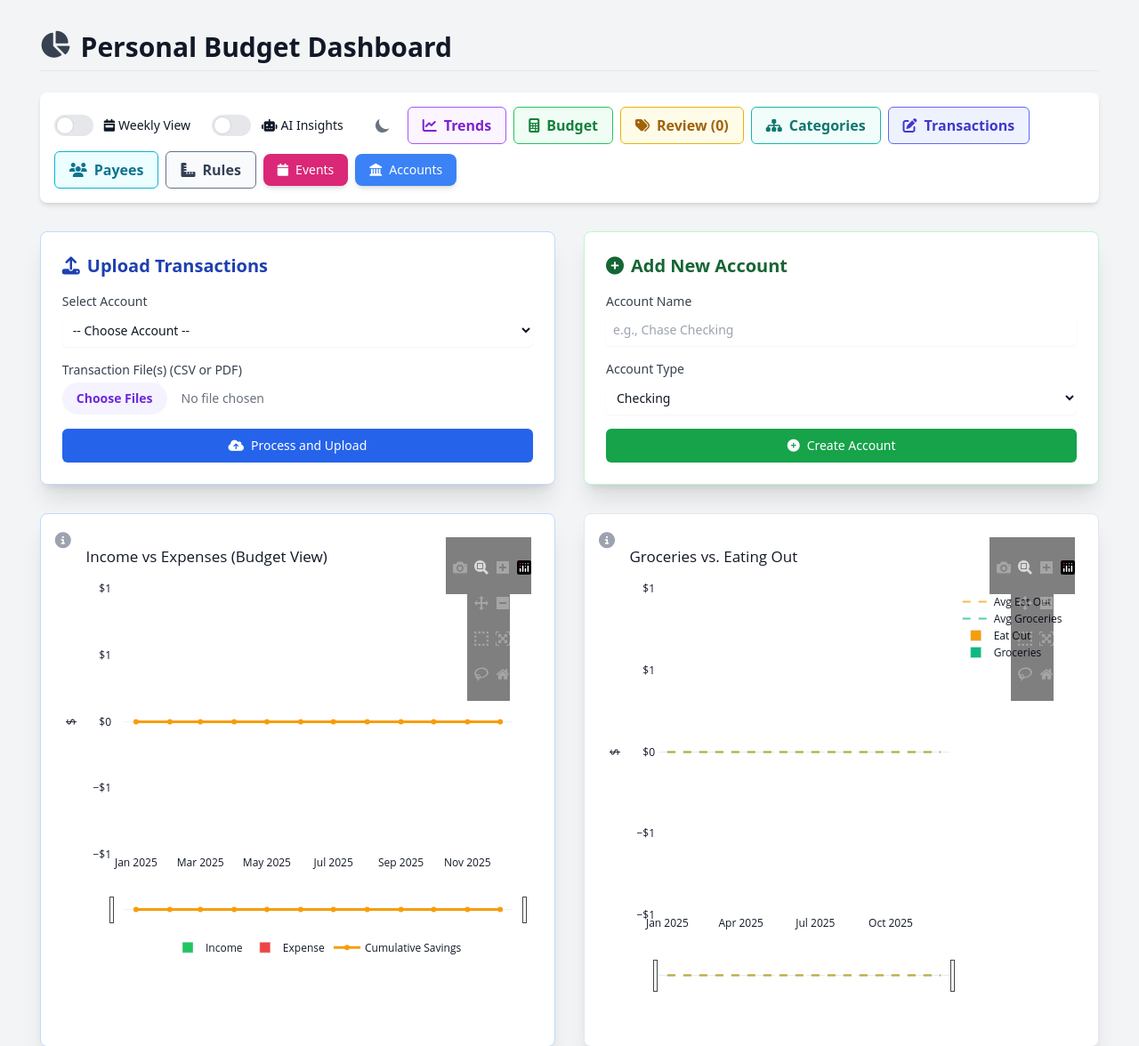
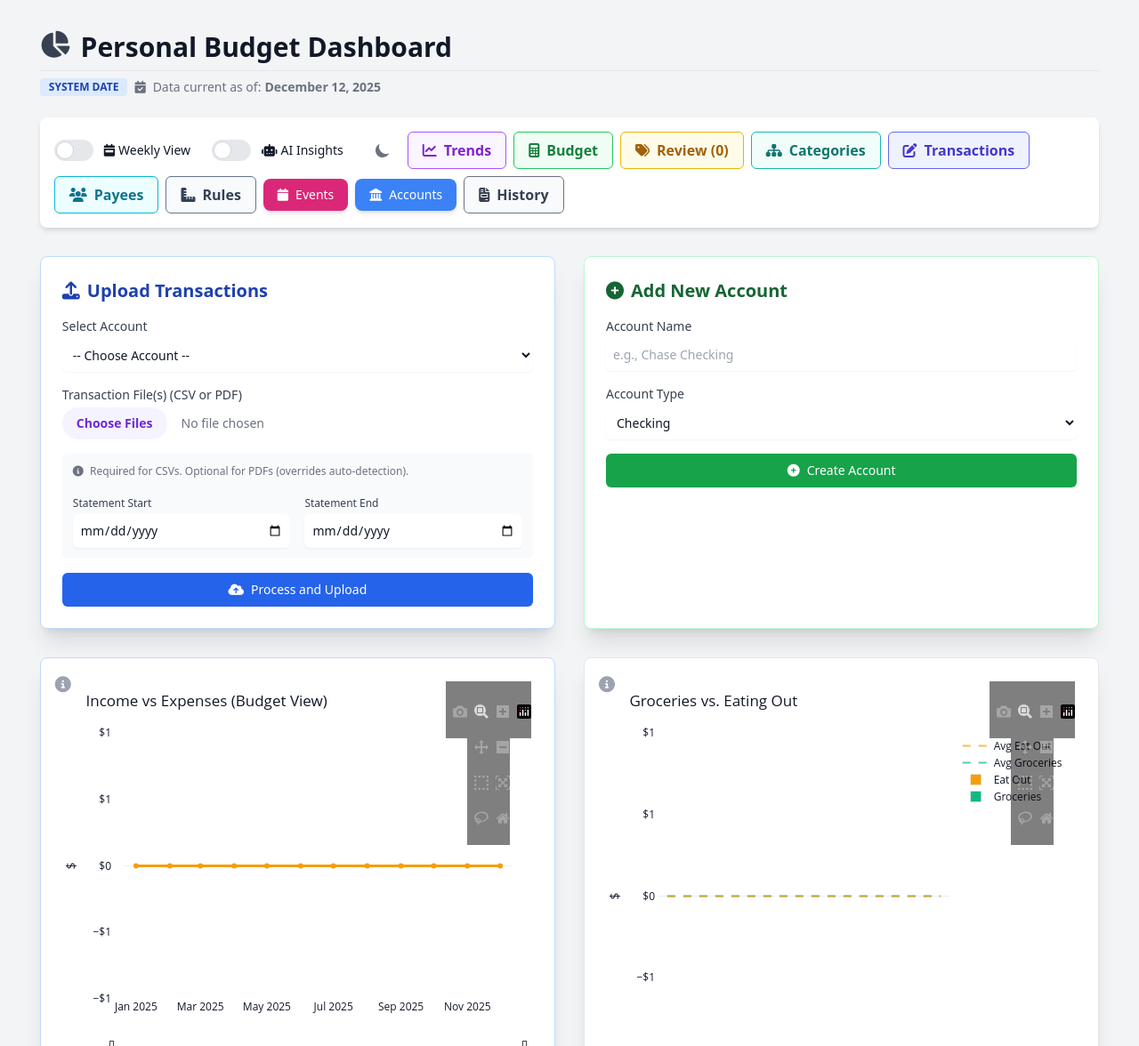
Before and after one commit to Beornin/moneyTracker, a Flask app: page / in a window 1280 px wide. Shown: the top 1176 px of the page at 89% size. Run offline with Flask 3, Linux system fonts and the light colour scheme; data comes from the database, SQL or seed files in the repository; data that the repository does not hold is empty; some libraries are stand-ins or nearby versions.

Commit message:
changes to show the max date of all types of data in the system. makes sure if you have dec11 of checking but nov11 of creditcard, we only show data up to nov11

```diff
--- a/app.py
+++ b/app.py
@@ -65,8 +65,10 @@ class StatementRecord(db.Model, TimestampMixin):
     """Tracks uploaded PDF statement periods to prevent duplicates."""
     id = db.Column(db.Integer, primary_key=True)
     account_id = db.Column(db.Integer, db.ForeignKey('account.id'), nullable=False)
-    start_date = db.Column(db.Date, nullable=False)
+    start_date = db.Column(db.Date, nullable=False, index=True)
     end_date = db.Column(db.Date, nullable=False)
+
+    account = db.relationship('Account', backref='statement_records', lazy=True)
 
     __table_args__ = (
         db.UniqueConstraint('account_id', 'start_date', 'end_date', name='_statement_period_uc'),
@@ -442,11 +444,41 @@ def get_monthly_summary_direct(month_offset):
 
 class DashboardService:
     def __init__(self, view_mode='monthly'):
-        self.today = date.today()
         self.view_mode = view_mode
 
-        # Calculate start date based on configuration
-        # For weekly view, we ensure we cover roughly the same time span
+        # 1. Determine Core Anchor Date
+        # Logic: Find the max date available for EACH core account type separately.
+        # Then take the MINIMUM of those dates.
+        # Example: Checking has Dec 11, CC has Nov 11 -> We use Nov 11.
+        # This prevents the dashboard from showing a month where one major account is missing data.
+
+        core_types = ['checking', 'savings', 'credit_card']
+
+        # Get the max statement date for each account type present in the database
+        type_max_dates = db.session.query(func.max(StatementRecord.end_date))\
+            .join(Account)\
+            .filter(Account.account_type.in_(core_types))\
+            .group_by(Account.account_type)\
+            .all()
+
+        # type_max_dates returns a list of tuples like [(date(2025,11,11),), (date(2025,12,11),)]
+        valid_dates = [d[0] for d in type_max_dates if d[0] is not None]
+
+        if valid_dates:
+            # We take the MIN of the MAXs
+            self.today = min(valid_dates)
+        else:
+            # Fallback if no statements exist at all
+            self.today = date.today()
+
+        # 2. Determine HSA Anchor Date (Independent of Core)
+        hsa_max_date = db.session.query(func.max(StatementRecord.end_date))\
+            .join(Account)\
+            .filter(Account.account_type == 'hsa').scalar()
+
+        self.hsa_today = hsa_max_date if hsa_max_date else date.today()
+
+        # Calculate start date based on configuration (using Core date)
         months_back = max(24, DASHBOARD_MONTH_SPAN + 6)
 
         y_hist, m_hist = self.today.year, self.today.month - months_back
@@ -456,7 +488,6 @@ class DashboardService:
 
         self.fetch_start_date = date(y_hist, m_hist, 1)
 
-        # ... [Keep existing transaction fetching logic unchanged] ...
         # Fetch ALL transactions first
         all_txs = Transaction.query.options(
             joinedload(Transaction.category),
@@ -483,7 +514,6 @@ class DashboardService:
         tick_fmt = '%b %Y' if self.view_mode == 'monthly' else '%b %d'
         self.xaxis_date = dict(rangeslider=dict(visible=True), type='date', tickformat=tick_fmt)
         self.xaxis_cat = dict(rangeslider=dict(visible=False), type='category')
-
     # [Keep get_summary_for_dashboard unchanged]
     def get_summary_for_dashboard(self, month_offset):
         # ... [Existing implementation] ...
@@ -505,7 +535,20 @@ class DashboardService:
 
         uncat = Transaction.query.join(Payee).filter(Payee.rule_id == None, Transaction.is_deleted == False).count()
         dup_count = 0
-        return {'start_date': start, 'end_date': end, 'current_month_name': current_month_name, 'total_income': float(inc), 'total_expense': float(exp), 'net_worth': net_worth, 'account_balances': balances, 'uncategorized_count': uncat, 'savings_in': float(s_in), 'savings_out': float(s_out), 'duplicate_count': dup_count}
+        return {
+            'start_date': start,
+            'end_date': end,
+            'current_month_name': current_month_name,
+            'total_income': float(inc),
+            'total_expense': float(exp),
+            'net_worth': net_worth,
+            'account_balances': balances,
+            'uncategorized_count': uncat,
+            'savings_in': float(s_in),
+            'savings_out': float(s_out),
+            'duplicate_count': dup_count,
+            'data_anchor_date': self.today
+        }
 
     def _get_period_key(self, date_obj):
         """Helper to normalize dates to the start of the period (Month 1st or Monday)."""
@@ -960,6 +1003,13 @@ def index(month_offset):
 def upload_file():
     account_id = request.form.get('account_id')
     files = request.files.getlist('file')
+
+    # Capture manual dates if provided (specifically for CSVs)
+    manual_start_str = request.form.get('start_date')
+    manual_end_str = request.form.get('end_date')
+    manual_start = try_parse_date(manual_start_str)
+    manual_end = try_parse_date(manual_end_str)
+
     if not account_id or not files: return redirect(url_for('index'))
     account = db.session.get(Account, account_id)
     if not account: abort(404)
@@ -969,34 +1019,56 @@ def upload_file():
     for file in files:
         try:
             df = pd.DataFrame()
+            p_start, p_end = None, None
+
+            # 1. Handle CSV (Uses Manual Dates)
             if file.filename.lower().endswith('.csv'):
                 stream = io.StringIO(file.stream.read().decode("UTF8"), newline=None)
                 df = pd.read_csv(stream)
+
+                # CSV Processing Logic
                 if df.shape[1] >= 5:
                     df = df.iloc[:, [0, 1, 4]]
                     df.columns = ['Date', 'Amount', 'Description']
-                else: continue
+
+                # Use manual dates for CSVs if provided
+                if manual_start and manual_end:
+                    p_start, p_end = manual_start, manual_end
+
+            # 2. Handle PDF (Attempts Parsing, falls back to Manual)
             elif file.filename.lower().endswith('.pdf'):
-                data, p_start, p_end = None, None, None
+                data = None
                 if account.account_type == 'hsa':
-                    data, p_start, p_end = parse_hsa_pdf(file.stream)
+                    data, parsed_start, parsed_end = parse_hsa_pdf(file.stream)
                 elif account.account_type in ['checking', 'savings']:
-                    data, p_start, p_end = parse_wellsfargo_pdf(file.stream)
+                    data, parsed_start, parsed_end = parse_wellsfargo_pdf(file.stream)
                 else:
-                    data, p_start, p_end = parse_chase_pdf(file.stream)
-
-                if p_start and p_end:
-                    existing = StatementRecord.query.filter_by(account_id=account.id, start_date=p_start, end_date=p_end).first()
-                    if existing:
-                        flash(f"Skipped {file.filename}: Statement period {p_start} - {p_end} already exists.", "warning")
-                        continue
+                    data, parsed_start, parsed_end = parse_chase_pdf(file.stream)
+
+                # Use parsed dates, override with manual if parsed failed but manual exists
+                p_start = parsed_start if parsed_start else manual_start
+                p_end = parsed_end if parsed_end else manual_end
+
+                if data: df = pd.DataFrame(data)
+
+            # 3. Record Statement Period (Logic Check)
+            if p_start and p_end:
+                # Check for exact duplicate period
+                existing = StatementRecord.query.filter_by(account_id=account.id, start_date=p_start, end_date=p_end).first()
+                if existing:
+                    flash(f"Skipped {file.filename}: Statement period {p_start} - {p_end} already recorded.", "warning")
+                    # We continue to process transactions even if period exists,
+                    # or you can 'continue' here to skip file entirely if that's preferred.
+                    # Per requirement "display what we have", preventing duplicate tracking is key.
+                else:
                     db.session.add(StatementRecord(account_id=account.id, start_date=p_start, end_date=p_end))
                     db.session.commit()
-
-                if data: df = pd.DataFrame(data)
+            elif file.filename.lower().endswith('.csv') and (not manual_start or not manual_end):
+                 flash(f"Warning: CSV uploaded without date range. Statement history not updated for {file.filename}.", "warning")
 
             if df.empty: continue
 
+            # 4. Transaction Processing (Existing Logic)
             new_transactions = []
             for _, row in df.iterrows():
                 try:
@@ -1052,6 +1124,65 @@ def manage_payees():
     has_prev = start > 0
 
     return render_template('manage_payees.html', payees_data=payees_paginated, rules=rules, search_query=search_query, page=page, has_next=has_next, has_prev=has_prev)
+
+@app.route('/statement_history')
+def statement_history():
+    # 1. Get Filter Parameters
+    page = request.args.get('page', 1, type=int)
+    account_filter = request.args.get('account_id', type=int)
+    year_filter = request.args.get('year', type=int)
+    per_page = 20
+
+    # 2. Build Query
+    query = db.session.query(StatementRecord).join(Account).order_by(StatementRecord.start_date.desc())
+
+    if account_filter:
+        query = query.filter(StatementRecord.account_id == account_filter)
+
+    if year_filter:
+        # Filter by the start_date's year
+        query = query.filter(extract('year', StatementRecord.start_date) == year_filter)
+
+    # 3. Paginate
+    total_records = query.count()
+    # Manual slicing for pagination logic consistent with app style
+    start = (page - 1) * per_page
+    end = start + per_page
+    records = query.slice(start, end).all()
+
+    # 4. Filter Options Data
+    accounts = Account.query.order_by(Account.name).all()
+
+    # Get distinct years from StatementRecords for the dropdown
+    available_years_query = db.session.query(extract('year', StatementRecord.start_date)).distinct().order_by(extract('year', StatementRecord.start_date).desc()).all()
+    available_years = [int(y[0]) for y in available_years_query]
+
+    # Pagination controls
+    has_next = total_records > end
+    has_prev = page > 1
+    total_pages = (total_records + per_page - 1) // per_page
+
+    return render_template(
+        'statement_history.html',
+        records=records,
+        accounts=accounts,
+        available_years=available_years,
+        current_account=account_filter,
+        current_year=year_filter,
+        page=page,
+        has_next=has_next,
+        has_prev=has_prev,
+        total_pages=total_pages
+    )
+
+@app.route('/delete_statement_record/<int:record_id>', methods=['POST'])
+def delete_statement_record(record_id):
+    record = db.session.get(StatementRecord, record_id)
+    if record:
+        db.session.delete(record)
+        db.session.commit()
+        flash("Statement period record deleted (Transactions remain).", "success")
+    return redirect(url_for('statement_history'))
 
 @app.route('/manage_payees/add', methods=['POST'])
 def add_payee():
@@ -1155,8 +1286,16 @@ def apply_rule_force(rule_id):
 def run_all_rules_force():
     rules = PayeeRule.query.order_by(PayeeRule.id.asc()).all()
     total = 0
+    # This function (defined on line 147) scans all payees for each rule
     for r in rules: total += run_rule_on_all_payees(r, overwrite=True)
+
     flash(f"Ran {len(rules)} rules. Updated {total} payees.", "success")
+
+    # NEW: Check if a 'next' URL was passed (e.g., from Manage Payees page)
+    next_page = request.args.get('next')
+    if next_page:
+        return redirect(next_page)
+
     return redirect(url_for('manage_rules'))
 
 @app.route('/categorize', methods=['GET','POST'])
--- a/templates/index.html
+++ b/templates/index.html
@@ -95,9 +95,17 @@
 
     <div class="container mx-auto p-4 sm:p-6 lg:p-8 max-w-[98%]">
 
-        <h1 class="text-3xl font-extrabold text-gray-900 dark:text-white mb-6 border-b dark:border-gray-700 pb-2">
+        <h1 class="text-3xl font-extrabold text-gray-900 dark:text-white mb-2 border-b dark:border-gray-700 pb-2">
             <i class="fa-solid fa-chart-pie mr-3 text-gray-700 dark:text-gray-300"></i><span class="align-middle">Personal Budget Dashboard</span>
         </h1>
+
+        <div class="mb-6 flex items-center text-sm text-gray-500 dark:text-gray-400">
+            <span class="bg-blue-100 text-blue-800 text-xs font-semibold mr-2 px-2.5 py-0.5 rounded dark:bg-blue-200 dark:text-blue-800">
+                SYSTEM DATE
+            </span>
+            <i class="fa-solid fa-calendar-check mr-2"></i>
+            Data current as of: <span class="font-bold ml-1">{{ summary.data_anchor_date.strftime('%B %d, %Y') }}</span>
+        </div>
 
         {% with messages = get_flashed_messages(with_categories=true) %}
             {% if messages %}
@@ -137,6 +145,7 @@
                    class="flex items-center px-4 py-2 border border-purple-500 text-purple-700 dark:text-purple-400 font-semibold rounded-md bg-purple-50 dark:bg-purple-900 hover:bg-purple-100 dark:hover:bg-purple-800 transition duration-150">
                     <i class="fa-solid fa-chart-line mr-2"></i>Trends
                 </a>
+
                 <a href="{{ url_for('monthly_averages') }}"
                    class="flex items-center px-4 py-2 border border-green-500 text-green-700 dark:text-green-400 font-semibold rounded-md bg-green-50 dark:bg-green-900 hover:bg-green-100 dark:hover:bg-green-800 transition duration-150">
                     <i class="fa-solid fa-calculator mr-2"></i>Budget
@@ -168,6 +177,10 @@
                 <a href="{{ url_for('edit_accounts') }}" class="flex items-center px-4 py-2 text-sm font-medium text-white bg-blue-500 rounded-lg hover:bg-blue-600 transition duration-300 shadow-md">
                     <i class="fa-solid fa-landmark mr-2"></i>Accounts
                 </a>
+                <a href="{{ url_for('statement_history') }}"
+                   class="flex items-center px-4 py-2 border border-gray-500 text-gray-700 dark:text-gray-400 font-semibold rounded-md bg-gray-50 dark:bg-gray-900 hover:bg-gray-100 dark:hover:bg-gray-800 transition duration-150">
+                    <i class="fa-solid fa-file-invoice mr-2"></i>History
+                </a>
 
             </div>
         </div>
@@ -193,6 +206,26 @@
                         <input type="file" name="file" id="file" required accept=".csv,.pdf" multiple
                                class="mt-1 block w-full text-sm text-gray-500 dark:text-gray-400 file:mr-4 file:py-2 file:px-4 file:rounded-full file:border-0 file:text-sm file:font-semibold file:bg-violet-50 dark:file:bg-violet-900 file:text-violet-700 dark:file:text-violet-300 hover:file:bg-violet-100 dark:hover:file:bg-violet-800">
                     </div>
+
+                    <div class="grid grid-cols-2 gap-4 bg-gray-50 dark:bg-gray-700 p-3 rounded-md">
+                        <div class="col-span-2">
+                            <p class="text-xs text-gray-500 dark:text-gray-400 mb-1">
+                                <i class="fa-solid fa-circle-info mr-1"></i>
+                                Required for CSVs. Optional for PDFs (overrides auto-detection).
+                            </p>
+                        </div>
+                        <div>
+                            <label for="start_date" class="block text-xs font-medium text-gray-700 dark:text-gray-300">Statement Start</label>
+                            <input type="date" name="start_date" id="start_date"
+                                   class="mt-1 block w-full rounded-md border-gray-300 dark:border-gray-600 bg-white dark:bg-gray-600 text-gray-900 dark:text-white shadow-sm focus:ring-indigo-500 focus:border-indigo-500 sm:text-sm p-2">
+                        </div>
+                        <div>
+                            <label for="end_date" class="block text-xs font-medium text-gray-700 dark:text-gray-300">Statement End</label>
+                            <input type="date" name="end_date" id="end_date"
+                                   class="mt-1 block w-full rounded-md border-gray-300 dark:border-gray-600 bg-white dark:bg-gray-600 text-gray-900 dark:text-white shadow-sm focus:ring-indigo-500 focus:border-indigo-500 sm:text-sm p-2">
+                        </div>
+                    </div>
+
                     <button type="submit" id="upload-button" class="w-full justify-center py-2 px-4 border border-transparent shadow-sm text-sm font-medium rounded-md text-white bg-blue-600 hover:bg-blue-700 focus:outline-none focus:ring-2 focus:ring-offset-2 focus:ring-blue-500 flex items-center justify-center disabled:opacity-75">
                         <svg class="animate-spin -ml-1 mr-3 h-5 w-5 text-white hidden" id="upload-spinner" xmlns="http://www.w3.org/2000/svg" fill="none" viewBox="0 0 24 24">
                             <circle class="opacity-25" cx="12" cy="12" r="10" stroke="currentColor" stroke-width="4"></circle>
```
Also changed, not shown: templates/statement_history.html (added, +152 -0 lines).
